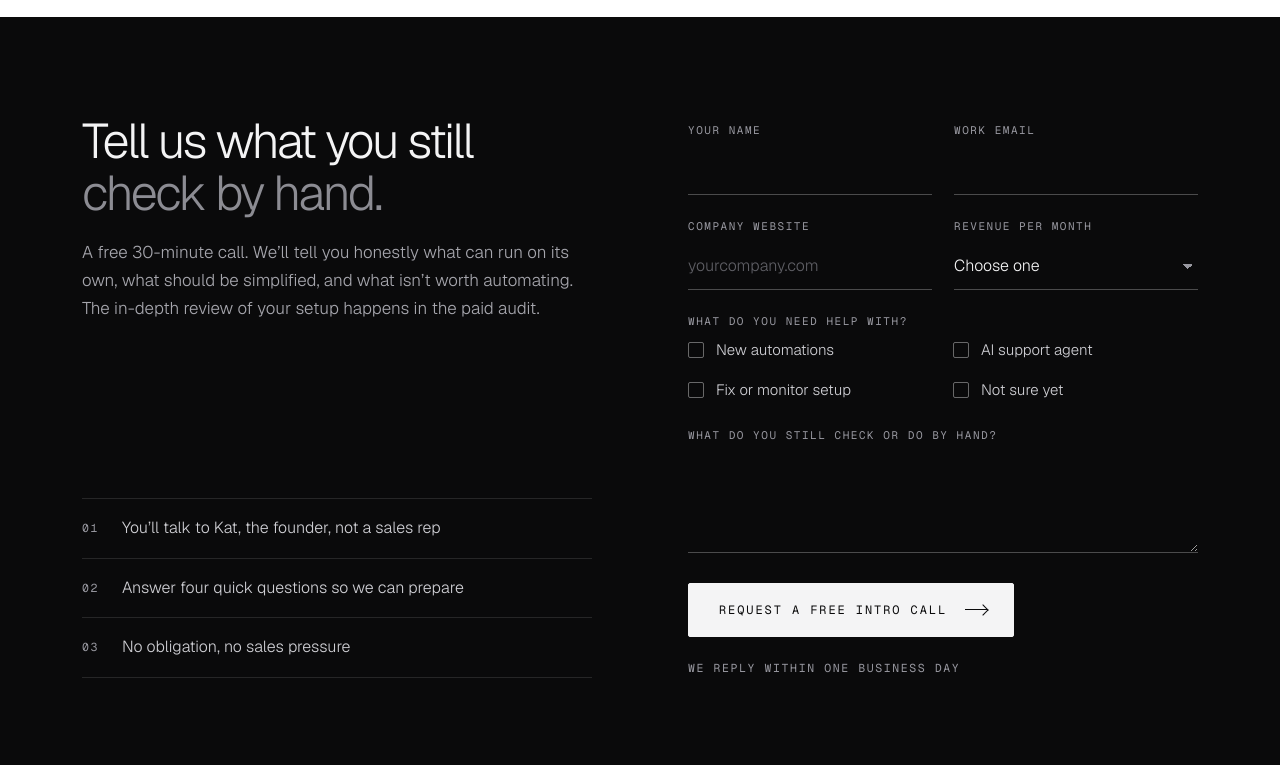
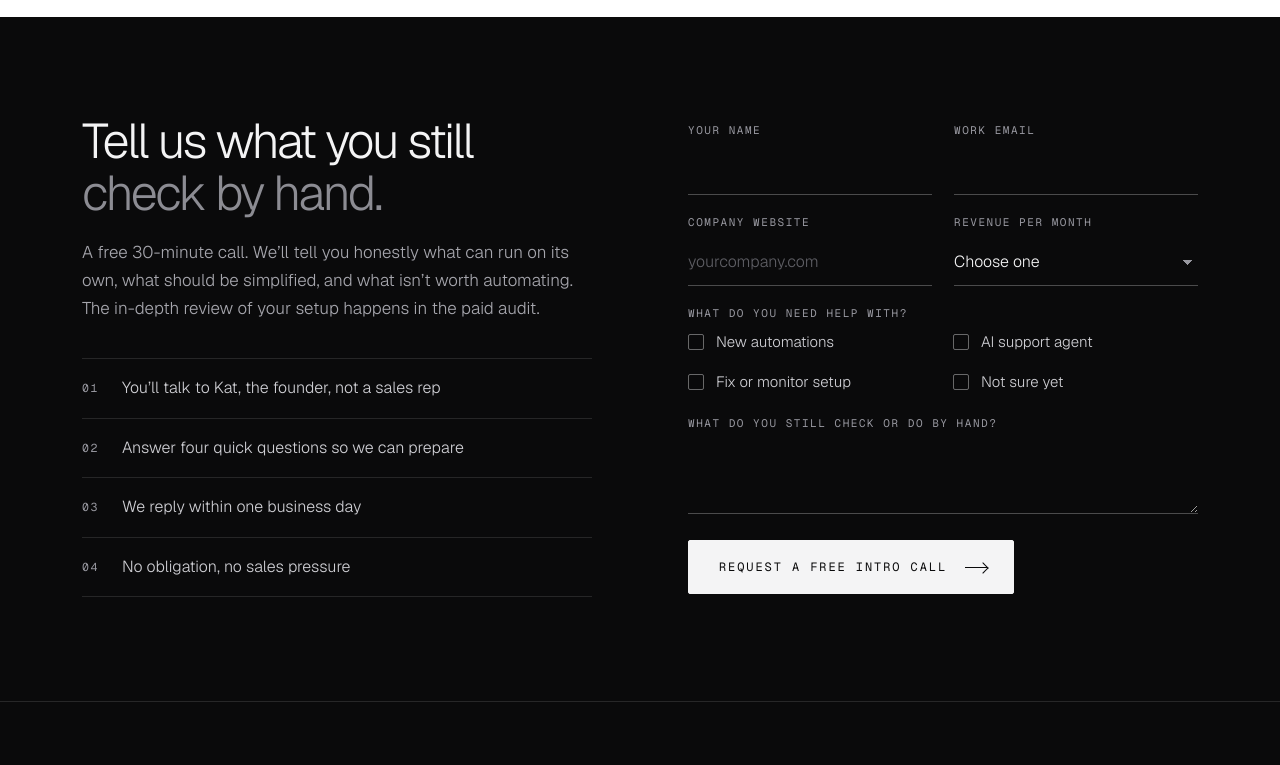
Before and after one commit to KatyaFedorova/wgy-labs-site, a plain HTML site: page index.html in a window 1280 px wide. Shown: the part 7650-8415 px from the top of the page. Drawn offline with nearby package versions, Linux system fonts and the light colour scheme; animation ran at ten frames a second.

Commit message:
Booking section: no forced gaps; shorter message box; reply-time line moves into the list
Co-Authored-By: Claude Opus 5.5 <noreply@anthropic.com>

```diff
--- a/index.html
+++ b/index.html
@@ -418,10 +418,8 @@
   /* ===== contact ===== */
   .contact{background:var(--night);color:var(--bone);padding:104px 0}
   @media (max-width:640px){.contact{padding:72px 0}}
-  .contact .grid{display:grid;grid-template-columns:minmax(0,1fr) minmax(0,1fr);gap:96px;align-items:stretch}
-  .contact .grid>div:first-child{display:flex;flex-direction:column}
-  .contact .grid>div:first-child .call-list{margin-top:auto;padding-top:0}
-  .contact .grid>div:first-child .lede{margin-bottom:32px}
+  .contact .grid{display:grid;grid-template-columns:minmax(0,1fr) minmax(0,1fr);gap:96px;align-items:start}
+  .contact .grid>div:first-child .call-list{margin-top:36px}
   .contact h2{margin-top:-.12em}
   @media (max-width:960px){.contact .grid{grid-template-columns:1fr;gap:56px}}
   .contact .orb{width:110px;margin:0 0 44px}
@@ -430,15 +428,15 @@
   .call-list{list-style:none;margin:32px 0 0;padding:0;border-top:1px solid var(--rule-d)}
   .call-list li{padding:16px 0;border-bottom:1px solid var(--rule-d);font-weight:300;color:#CFCFD4;display:grid;grid-template-columns:40px 1fr}
   .call-list li span{font-family:"Geist Mono",monospace;font-size:11.5px;letter-spacing:.14em;color:var(--soft);padding-top:4px}
-  .book{display:flex;flex-direction:column;gap:22px}
-  .f2{display:grid;grid-template-columns:1fr 1fr;gap:22px}
+  .book{display:flex;flex-direction:column;gap:18px}
+  .f2{display:grid;grid-template-columns:1fr 1fr;gap:18px 22px}
   @media (max-width:560px){.f2{grid-template-columns:1fr}}
   .field{display:flex;flex-direction:column;gap:8px;border:0;margin:0;padding:0;min-width:0}
   .field label,.field legend{font-family:"Geist Mono",monospace;font-size:11px;letter-spacing:.14em;text-transform:uppercase;color:var(--soft);padding:0}
   .field input:not([type=checkbox]),.field select,.field textarea{font:inherit;font-size:16px;font-weight:300;color:var(--bone);background:transparent;border:0;border-bottom:1px solid rgba(244,244,245,.28);border-radius:0;padding:10px 0;width:100%;transition:border-color .2s}
   .field select{appearance:none;-webkit-appearance:none;background-image:linear-gradient(45deg,transparent 50%,var(--soft) 50%),linear-gradient(135deg,var(--soft) 50%,transparent 50%);background-position:calc(100% - 10px) 52%,calc(100% - 5px) 52%;background-size:5px 5px;background-repeat:no-repeat;padding-right:24px}
   .field select option{background:var(--night);color:var(--bone)}
-  .field textarea{resize:vertical;min-height:84px}
+  .field textarea{resize:vertical;min-height:52px}
   .field input::placeholder,.field textarea::placeholder{color:#5E5E64}
   .field input:focus,.field select:focus,.field textarea:focus{outline:none;border-bottom-color:var(--bone)}
   .checks{display:grid;grid-template-columns:1fr 1fr;gap:12px 20px;margin-top:6px}
@@ -723,7 +721,8 @@
       <ul class="call-list">
         <li><span>01</span>You’ll talk to Kat, the founder, not a sales rep</li>
         <li><span>02</span>Answer four quick questions so we can prepare</li>
-        <li><span>03</span>No obligation, no sales pressure</li>
+        <li><span>03</span>We reply within one business day</li>
+        <li><span>04</span>No obligation, no sales pressure</li>
       </ul>
     </div>
     <div>
@@ -749,11 +748,10 @@
           </div>
           <p class="ferr" id="e-need"></p>
         </fieldset>
-        <div class="field"><label for="f-msg">What do you still check or do by hand?</label><textarea id="f-msg" name="message" rows="3" maxlength="3000" required aria-describedby="e-message"></textarea><p class="ferr" id="e-message"></p></div>
+        <div class="field"><label for="f-msg">What do you still check or do by hand?</label><textarea id="f-msg" name="message" rows="2" maxlength="3000" required aria-describedby="e-message"></textarea><p class="ferr" id="e-message"></p></div>
         <div class="hp" aria-hidden="true"><label for="f-company">Company</label><input id="f-company" name="company" tabindex="-1" autocomplete="off"></div>
         <p class="err" id="f-err" role="alert"></p>
         <button class="btn" type="submit" id="f-submit"><span class="bl">Request a free intro call</span> <span class="ar" aria-hidden="true"></span></button>
-        <p class="form-note cap">We reply within one business day</p>
       </form>
       <div class="sent" id="book-sent" hidden tabindex="-1">
         <p class="cap">Request received</p>
```
